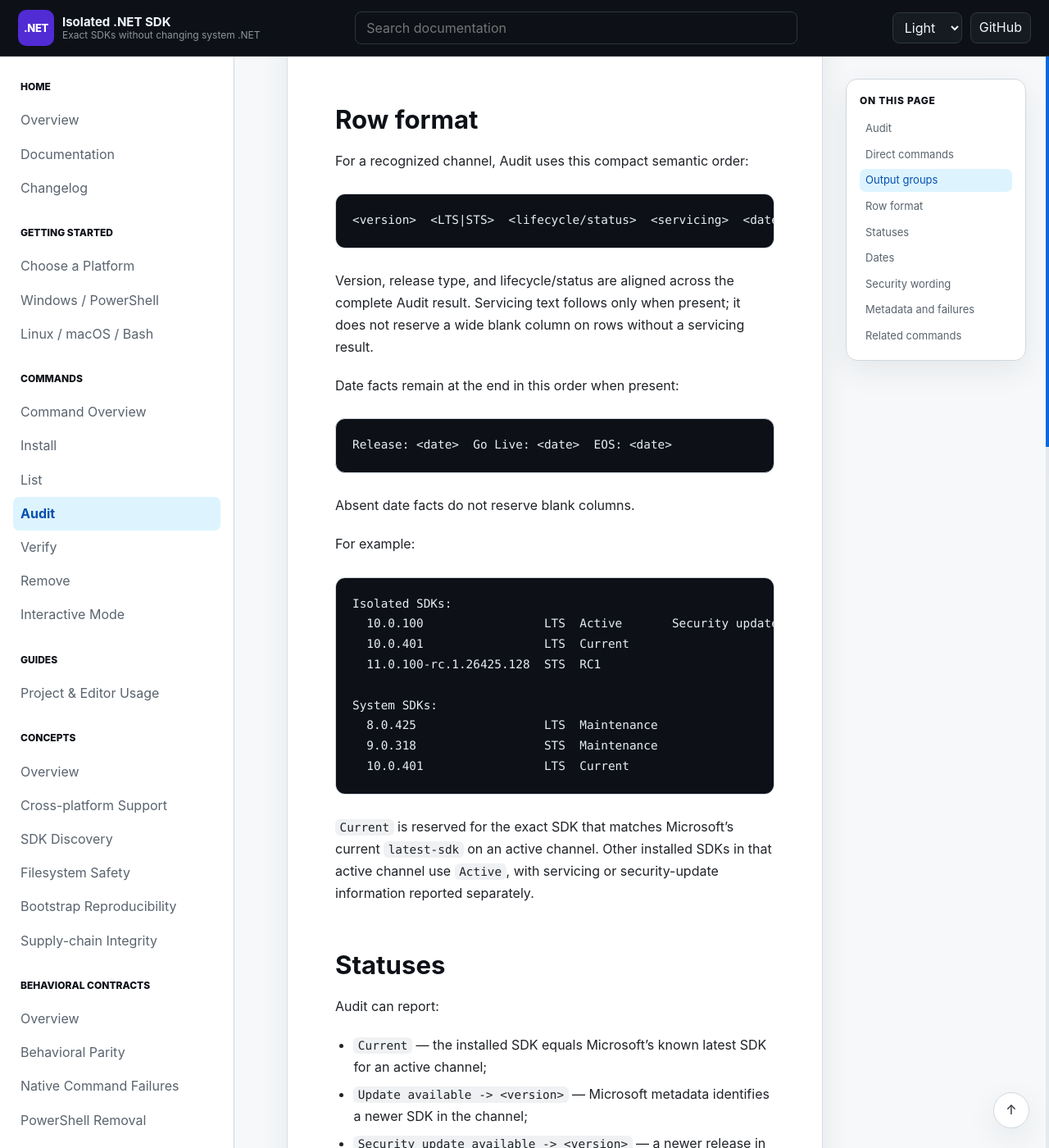
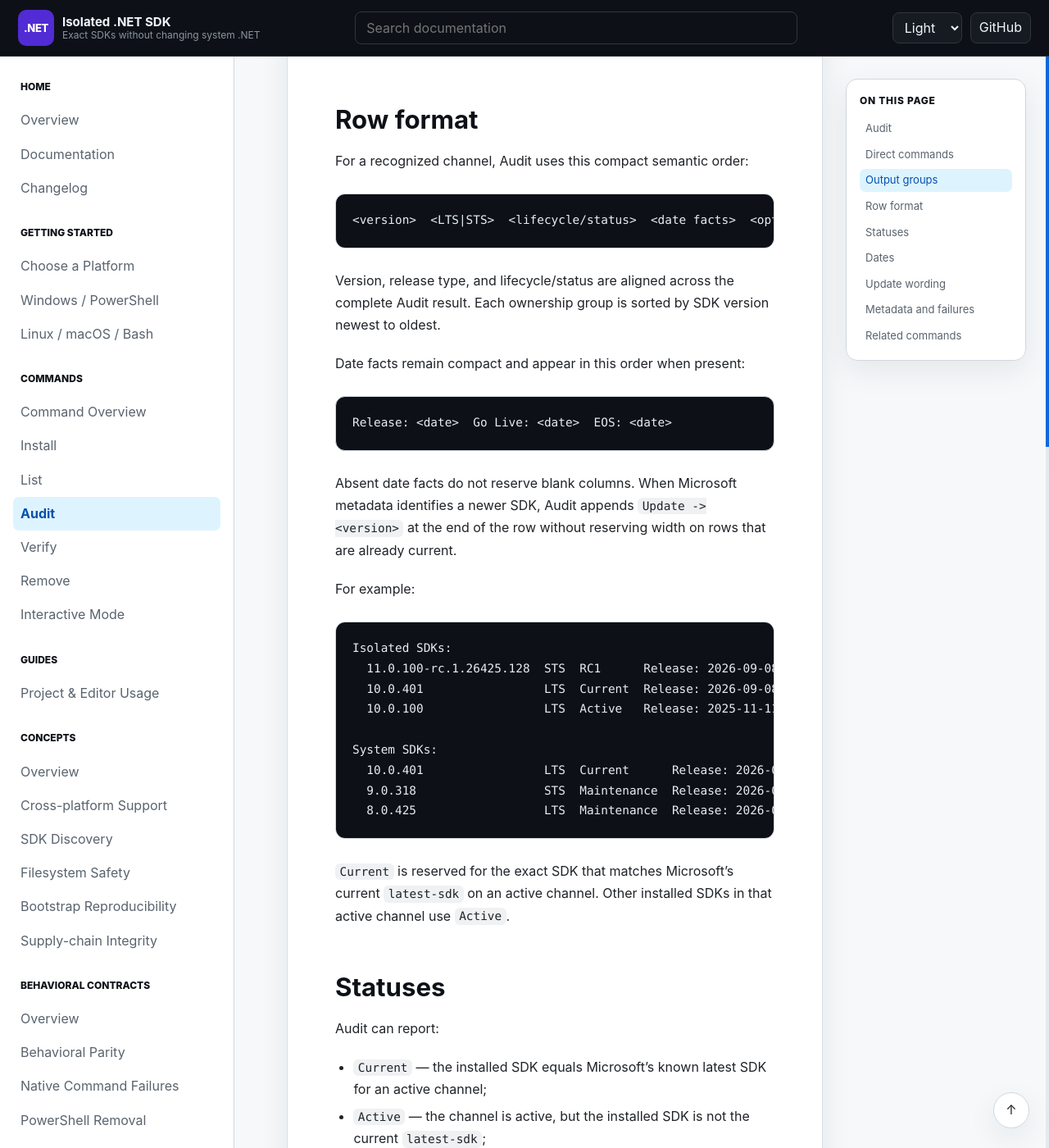
Before and after one commit to infoconex/isolated-dotnet-sdk, a Jekyll site: the page built from docs/commands/audit.md, in a window 1280 px wide and 1400 px high, scrolled down 1288 px. Shown: the whole window at 82% size. Built offline with Jekyll 4.4.1, drawn with Linux system fonts in a browser that asks for light colours; our own code applies the rules of GitHub Pages for plain Markdown files; some of the changed text lies outside the part shown.

Commit message:
docs: document compact update-last Audit output

````diff
--- a/docs/commands/audit.md
+++ b/docs/commands/audit.md
@@ -34,48 +34,49 @@
 For a recognized channel, Audit uses this compact semantic order:
 
 ```text
-<version>  <LTS|STS>  <lifecycle/status>  <servicing>  <date tail>
+<version>  <LTS|STS>  <lifecycle/status>  <date facts>  <optional update/detail>
 ```
 
-Version, release type, and lifecycle/status are aligned across the complete Audit result. Servicing text follows only when present; it does not reserve a wide blank column on rows without a servicing result.
+Version, release type, and lifecycle/status are aligned across the complete Audit result. Each ownership group is sorted by SDK version newest to oldest.
 
-Date facts remain at the end in this order when present:
+Date facts remain compact and appear in this order when present:
 
 ```text
 Release: <date>  Go Live: <date>  EOS: <date>
 ```
 
-Absent date facts do not reserve blank columns.
+Absent date facts do not reserve blank columns. When Microsoft metadata identifies a newer SDK, Audit appends `Update -> <version>` at the end of the row without reserving width on rows that are already current.
 
 For example:
 
 ```text
 Isolated SDKs:
-  10.0.100                 LTS  Active       Security update available -> 10.0.401  Release: 2025-11-11  EOS: 2028-11-14
-  10.0.401                 LTS  Current                                             Release: 2026-09-08  EOS: 2028-11-14
-  11.0.100-rc.1.26425.128  STS  RC1                                                 Release: 2026-09-08  Go Live: 2026-11-10
+  11.0.100-rc.1.26425.128  STS  RC1      Release: 2026-09-08  Go Live: 2026-11-10  Update -> 11.0.100-rc.2.999
+  10.0.401                 LTS  Current  Release: 2026-09-08  EOS: 2028-11-14
+  10.0.100                 LTS  Active   Release: 2025-11-11  EOS: 2028-11-14  Update -> 10.0.401
 
 System SDKs:
-  8.0.425                  LTS  Maintenance                                         Release: 2026-09-08  EOS: 2026-11-10
-  9.0.318                  STS  Maintenance                                         Release: 2026-09-08  EOS: 2026-11-10
-  10.0.401                 LTS  Current                                             Release: 2026-09-08  EOS: 2028-11-14
+  10.0.401                 LTS  Current      Release: 2026-09-08  EOS: 2028-11-14
+  9.0.318                  STS  Maintenance  Release: 2026-09-08  EOS: 2026-11-10
+  8.0.425                  LTS  Maintenance  Release: 2026-09-08  EOS: 2026-11-10
 ```
 
-`Current` is reserved for the exact SDK that matches Microsoft's current `latest-sdk` on an active channel. Other installed SDKs in that active channel use `Active`, with servicing or security-update information reported separately.
+`Current` is reserved for the exact SDK that matches Microsoft's current `latest-sdk` on an active channel. Other installed SDKs in that active channel use `Active`.
 
 ## Statuses
 
 Audit can report:
 
 - `Current` — the installed SDK equals Microsoft's known latest SDK for an active channel;
-- `Update available -> <version>` — Microsoft metadata identifies a newer SDK in the channel;
-- `Security update available -> <version>` — a newer release in Microsoft channel metadata is marked as a security release;
-- `Maintenance` — the channel is in maintenance; when an older SDK also has an update, the servicing result appears before this token;
+- `Active` — the channel is active, but the installed SDK is not the current `latest-sdk`;
+- `Maintenance` — the channel is in maintenance;
 - exact prerelease labels such as `Preview 5`, `RC1`, or `RC2`, derived from the installed SDK version;
-- `EOL` — the channel is end of life; this lifecycle state takes precedence over update wording;
+- `EOL` — the channel is end of life;
 - `Unsupported` — Microsoft metadata exposes a lifecycle phase the tool does not classify as supported;
 - `Newer than known metadata` — the installed version sorts newer than Microsoft's current `latest-sdk`; and
 - `Unknown channel` — the installed SDK's channel is not present in the current release index.
+
+When a newer SDK is available, Audit appends `Update -> <version>` after the date facts. Audit intentionally uses the same concise presentation whether Microsoft marks that newer release as an ordinary servicing release or a security release. The structured classification retains that distinction for other command logic.
 
 In styled terminal output, only the `Current`, `Maintenance`, or `EOL` status token receives lifecycle color: green, yellow, or red respectively. Captured and redirected output remains ANSI-free.
 
@@ -87,11 +88,9 @@
 
 Release date and end-of-support date are independent facts. Audit does not assume that an SDK's release date must precede the channel's end-of-support date.
 
-## Security wording
+## Update wording
 
-`Security update available` is intentionally narrower than a vulnerability claim. It means Microsoft release metadata marks a newer release containing the applicable SDK version as a security release. Audit does **not** claim that the installed SDK is vulnerable, map the installed SDK to a specific CVE, or perform an independent vulnerability scan.
-
-Prerelease movement is not promoted to `Security update available`; preview/release-candidate SDKs can still report an ordinary update plus their lifecycle state.
+`Update -> <version>` means Microsoft metadata identifies a newer SDK for the channel. Audit does **not** claim that the installed SDK is vulnerable, map it to a specific CVE, or perform an independent vulnerability scan.
 
 ## Metadata and failures
 
````
